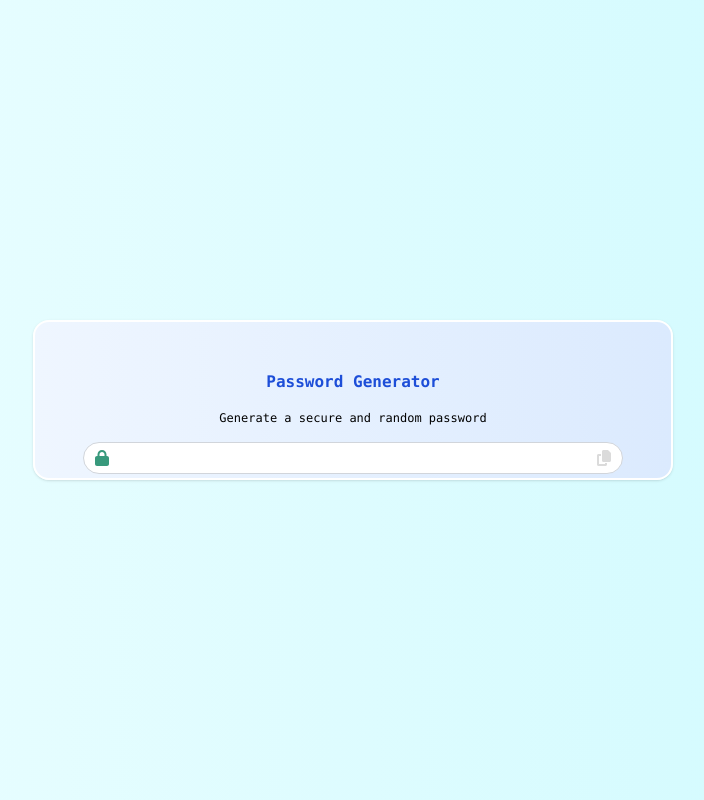
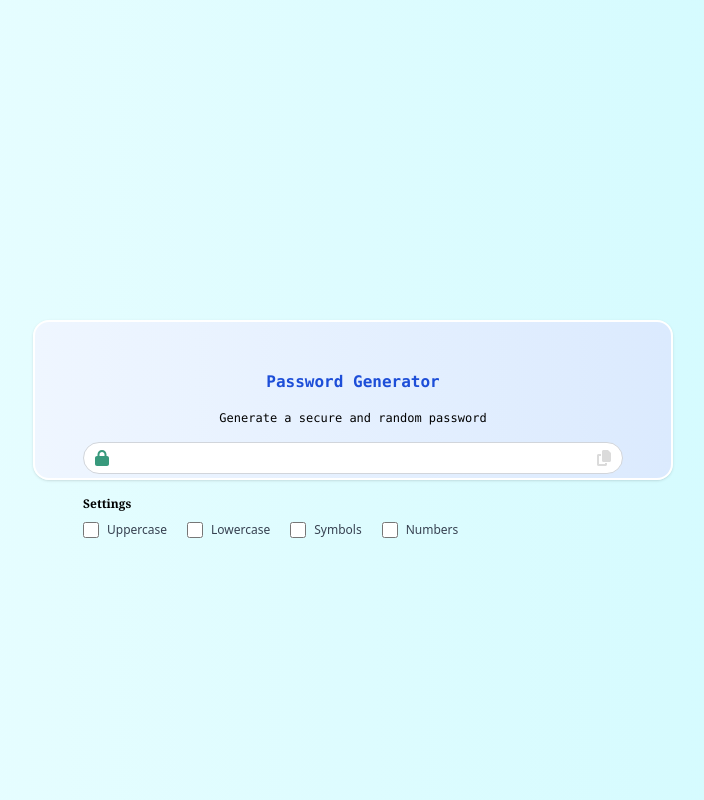
Before and after one commit to sritaj/react_passwordGenerator, a React (Vite) app: page / in a window 1280 px wide. Shown: the whole page, without its empty margins (287-991 px from the left). Built offline with nearby package versions, Linux system fonts and the light colour scheme.

Commit message:
Made separate component SettingsMenu

```diff
--- a/src/components/PasswordGenerator.jsx
+++ b/src/components/PasswordGenerator.jsx
@@ -1,5 +1,6 @@
 import { FontAwesomeIcon } from "@fortawesome/react-fontawesome";
 import { faCopy, faLock } from "@fortawesome/free-solid-svg-icons";
+import SettingsMenu from "./SettingsMenu";
 
 const PasswordGenerator = () => {
   return (
@@ -23,6 +24,16 @@ const PasswordGenerator = () => {
             <FontAwesomeIcon icon={faCopy} style={{ color: "#dbdbdb" }} />
           </div>
         </div>
+        <div className="pt-4">
+          <label className="text-xs font-bold font-serif">Settings</label>
+
+          <div className="flex flex-row">
+            <SettingsMenu id="id" checkboxName="Uppercase" />
+            <SettingsMenu id="lowercase" checkboxName="Lowercase" />
+            <SettingsMenu id="symbols" checkboxName="Symbols" />
+            <SettingsMenu id="numbers" checkboxName="Numbers" />
+          </div>
+        </div>
       </div>
     </div>
   );
--- /dev/null
+++ b/src/components/SettingsMenu.jsx
@@ -0,0 +1,18 @@
+import React from "react";
+
+const SettingsMenu = ({ id, checkboxName }) => {
+  return (
+    <div className="flex pt-2 pr-5">
+      <input
+        id={id}
+        className="w-4 h-4 text-blue-500 bg-gray-100 border-gray-300 rounded"
+        type="checkbox"
+      />
+      <label htmlFor={id} className="ms-2 text-xs font-medium text-gray-700">
+        {checkboxName}
+      </label>
+    </div>
+  );
+};
+
+export default SettingsMenu;
```
